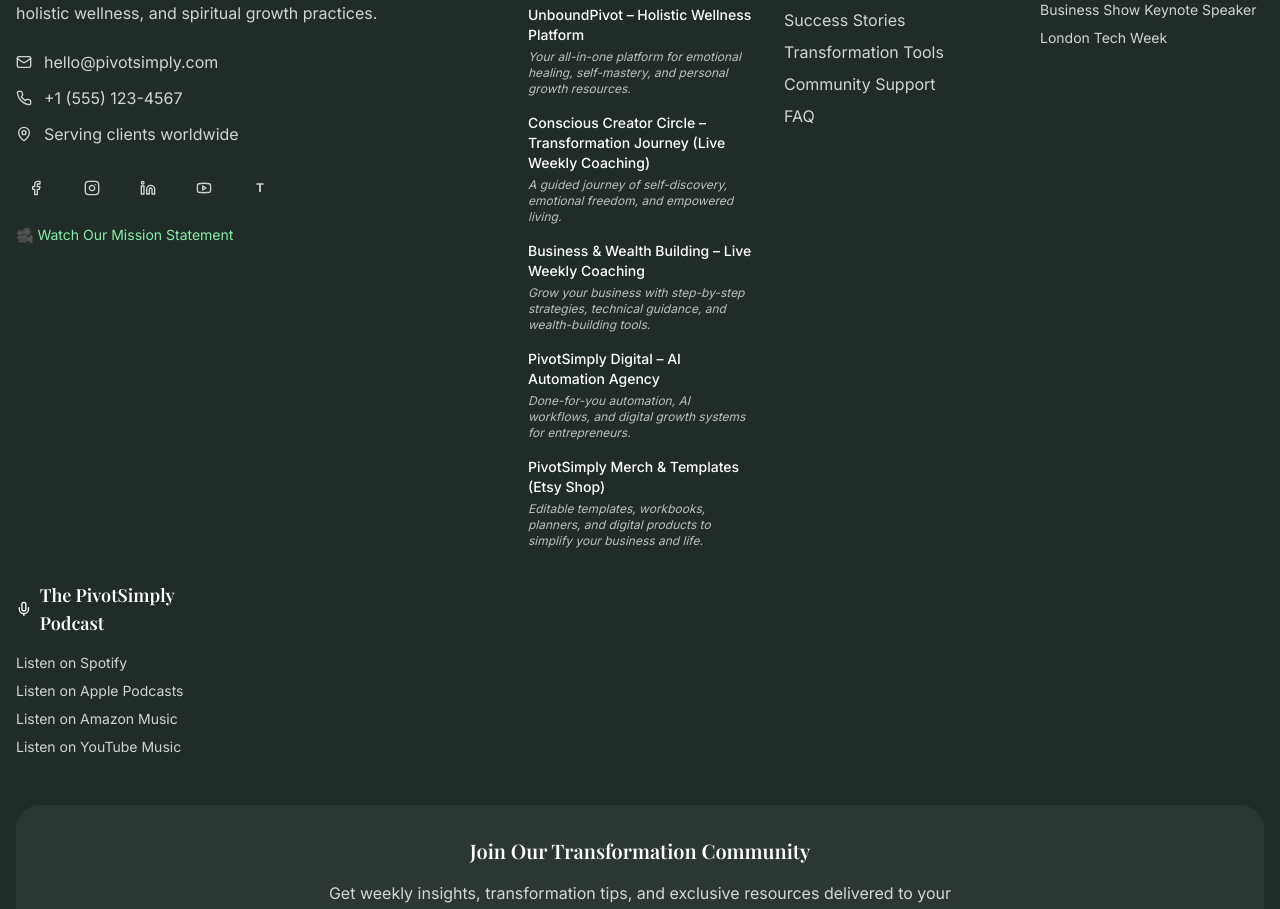
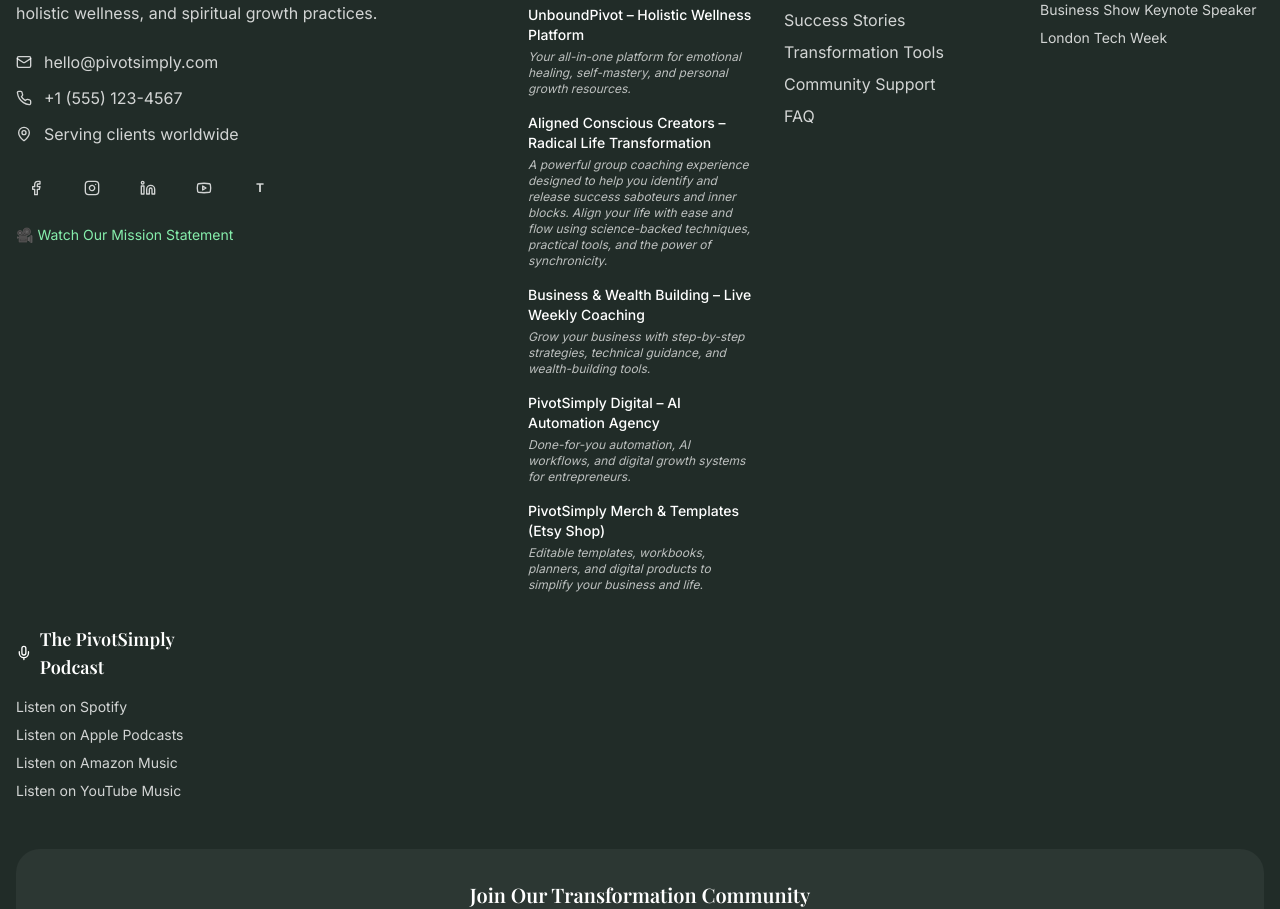
Before and after one commit to PivotSimplyLimited/pivot-simply-landing, a React (Vite) app: page /blog in a window 1280 px wide. Shown: the part 5562-6471 px from the top of the page. Built offline with nearby package versions, Linux system fonts and the light colour scheme; the HTML template or start-up script is replaced by a standard one.

Commit message:
Update service name and description

```diff
--- a/src/components/Footer.tsx
+++ b/src/components/Footer.tsx
@@ -101,8 +101,8 @@ const Footer = () => {
                 </div>
 
                 <div>
-                  <a href="https://academy.pivotsimply.com/awakenedyou" target="_blank" rel="noopener noreferrer" className="font-medium text-background mb-1 hover:text-secondary transition-colors block">Conscious Creator Circle – Transformation Journey (Live Weekly Coaching)</a>
-                  <p className="text-background/70 text-xs italic">A guided journey of self-discovery, emotional freedom, and empowered living.</p>
+                  <a href="/conscious-creator-circle" className="font-medium text-background mb-1 hover:text-secondary transition-colors block">Aligned Conscious Creators – Radical Life Transformation</a>
+                  <p className="text-background/70 text-xs italic">A powerful group coaching experience designed to help you identify and release success saboteurs and inner blocks. Align your life with ease and flow using science-backed techniques, practical tools, and the power of synchronicity.</p>
                 </div>
 
                 <div>
```
